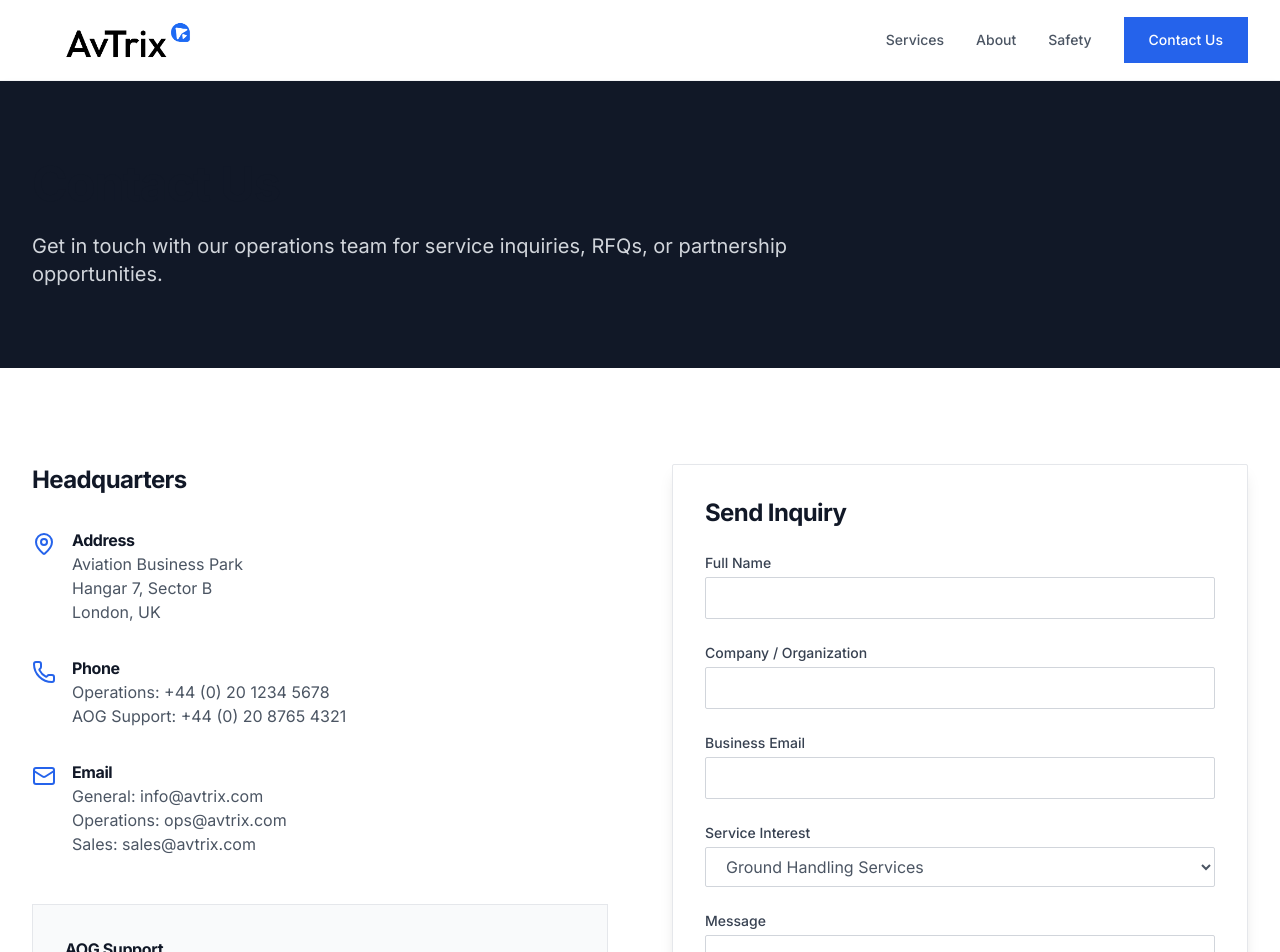
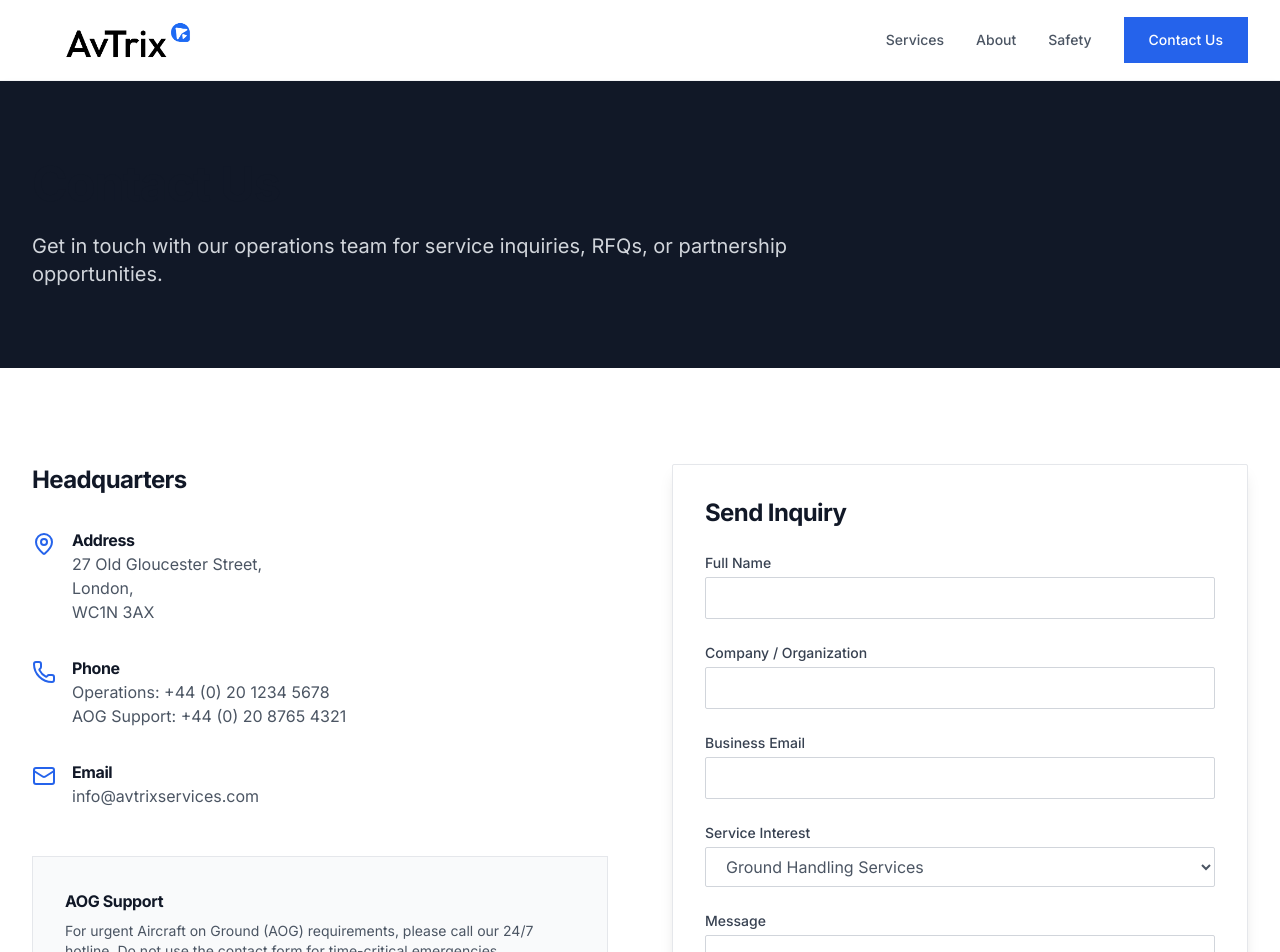
Before and after one commit to Dahmii/Avtrix, a React (Vite) app: page /contact in a window 1280 px wide. Shown: the top 952 px of the page. Built offline with nearby package versions, Linux system fonts and the light colour scheme.

Commit message:
contact address

```diff
--- a/src/pages/ContactPage.tsx
+++ b/src/pages/ContactPage.tsx
@@ -48,10 +48,10 @@ export function ContactPage() {
                   <div>
                     <h3 className="font-bold text-gray-900">Address</h3>
                     <p className="text-gray-600">
-                      Aviation Business Park
+                      27 Old Gloucester Street,
                       <br />
-                      Hangar 7, Sector B<br />
-                      London, UK
+                      London,<br />
+                      WC1N 3AX
                     </p>
                   </div>
                 </div>
@@ -73,11 +73,11 @@ export function ContactPage() {
                   <div>
                     <h3 className="font-bold text-gray-900">Email</h3>
                     <p className="text-gray-600">
-                      General: info@avtrix.com
-                      <br />
+                      info@avtrixservices.com
+                      {/* <br />
                       Operations: ops@avtrix.com
                       <br />
-                      Sales: sales@avtrix.com
+                      Sales: sales@avtrix.com */}
                     </p>
                   </div>
                 </div>
```
